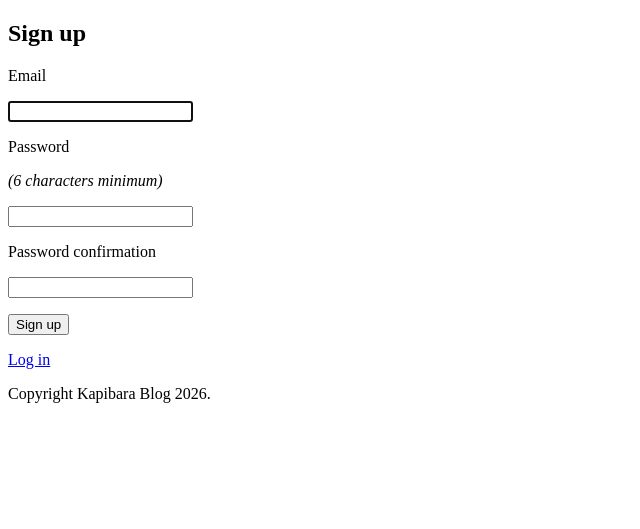
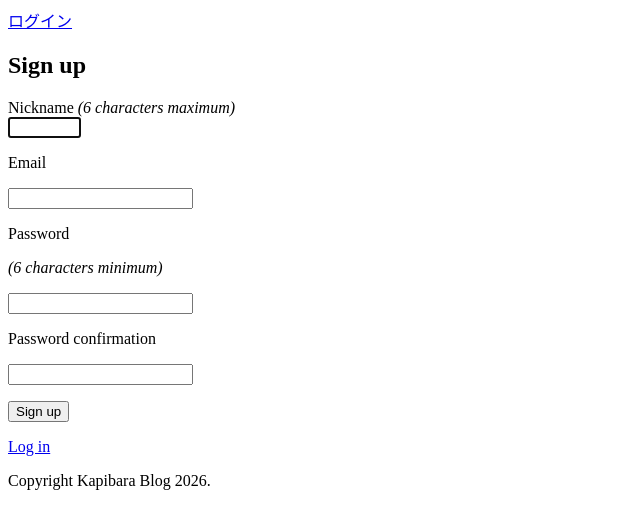
Before and after one commit to kapibarakapi565/blog_app, a Rails app: page /users/sign_up in a window 1280 px wide. Shown: the top 529 px of the page, without its empty margins (0-640 px from the left). Run offline with Rails 7, Linux system fonts and the light colour scheme; some libraries are stand-ins or nearby versions.

Commit message:
ログイン機能と分岐

```diff
--- a/app/controllers/application_controller.rb
+++ b/app/controllers/application_controller.rb
@@ -1,2 +1,8 @@
 class ApplicationController < ActionController::Base
+  before_action :configure_permitted_parameters, if: :devise_controller?
+
+  private
+  def configure_permitted_parameters
+    devise_parameter_sanitizer.permit(:sign_up, keys: [:nickname])
+  end
 end
--- a/app/views/devise/registrations/new.html.erb
+++ b/app/views/devise/registrations/new.html.erb
@@ -2,6 +2,11 @@
 
 <%= form_for(resource, as: resource_name, url: registration_path(resource_name)) do |f| %>
   <%= render "devise/shared/error_messages", resource: resource %>
+
+ <div class="field">
+        <%= f.label :nickname %> <em>(6 characters maximum)</em><br />
+        <%= f.text_field :nickname, autofocus: true, maxlength: "6" %>
+      </div>
 
   <div class="field">
     <p><%= f.label :email %></p>
--- a/app/views/layouts/application.html.erb
+++ b/app/views/layouts/application.html.erb
@@ -10,11 +10,19 @@
     <%= javascript_importmap_tags %>
   </head>
   <body>
+    <header>
+      <% if user_signed_in? %>
+        <%= link_to "ログアウト", destroy_user_session_path, data: { turbo_method: :delete }%>
+        <%= link_to "新規投稿", new_post_path, class: "btn"%>
+      <% else %>
+        <%= link_to "ログイン", new_user_session_path %>
+      <% end %>
+    </header>
     <%= yield %>
-  </body>
-  <footer>
+    <footer>
       <p>
         Copyright Kapibara Blog 2026.
       </p>
     </footer>
+  </body>
 </html>
--- a/app/views/posts/index.html.erb
+++ b/app/views/posts/index.html.erb
@@ -1,5 +1,4 @@
 <h1 class="page-title">ブログ記事一覧</h1>
-<%= link_to '新規投稿', '/posts/new', class: "btn"%>
 <% @posts.each do |post| %>
   <div class="post-card">
     <h2 class="post-title">
@@ -8,8 +7,10 @@
     <%= post.created_at.strftime("%Y-%m-%d %H:%M")%>
     <div class="post-actions">
       <%= link_to '詳細', post_path(post.id)%>
+      <% if user_signed_in? %>
       <%= link_to '編集', edit_post_path(post.id), class: "edit" %>
       <%= link_to '削除', post_path(post.id), data: {turbo_method: :delete }, class: "delete" %>
+      <% end %>
     </div>
   </div>
 <% end %>
--- a/config/routes.rb
+++ b/config/routes.rb
@@ -1,6 +1,6 @@
 Rails.application.routes.draw do
   devise_for :users
-
+  root to: 'posts#index'
   resources :posts
 
   get "up" => "rails/health#show", as: :rails_health_check
--- /dev/null
+++ b/db/migrate/20260314234841_add_nickname_to_users.rb
@@ -0,0 +1,5 @@
+class AddNicknameToUsers < ActiveRecord::Migration[7.1]
+  def change
+    add_column :users, :nickname, :string
+  end
+end
```
Also changed, not shown: app/controllers/posts_controller.rb (+8 -1 lines), db/schema.rb.
